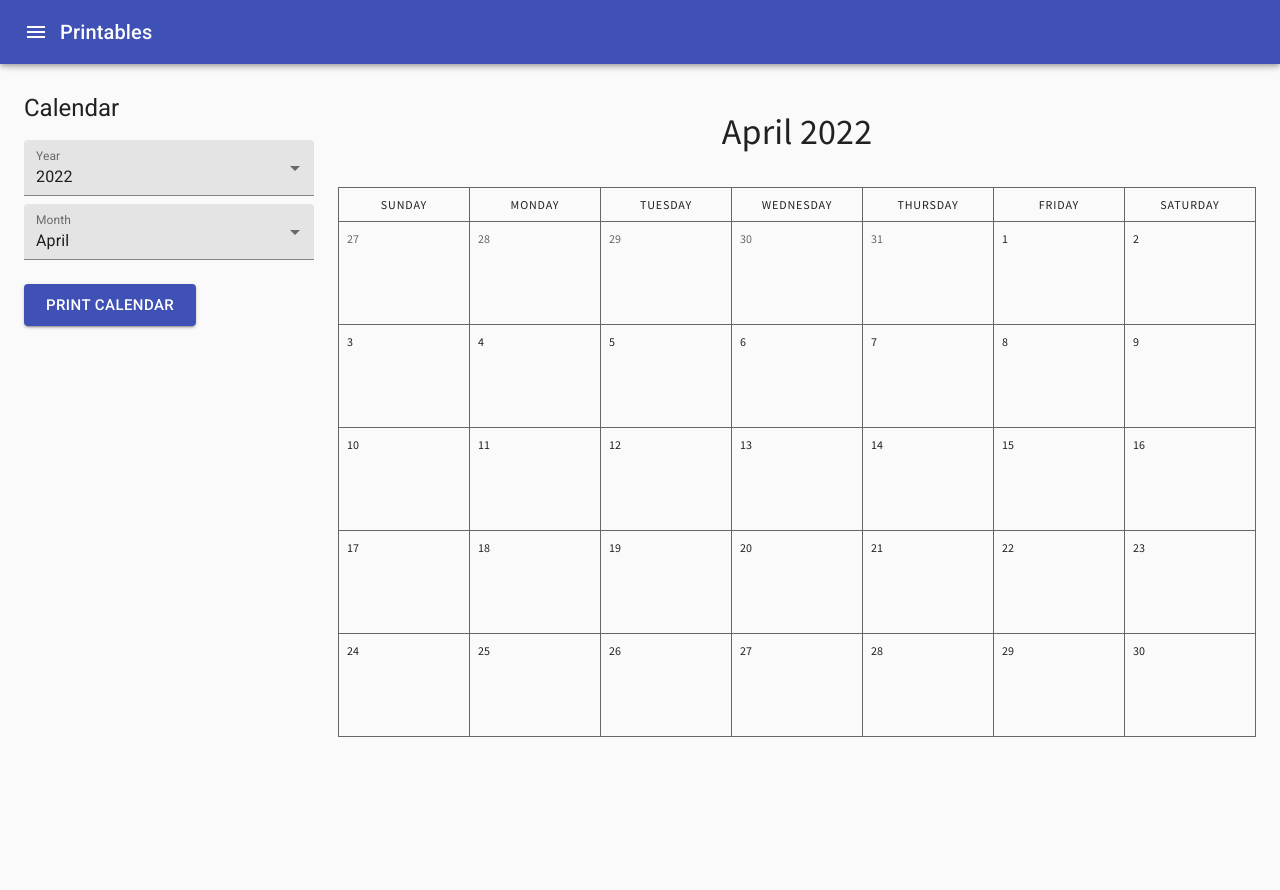
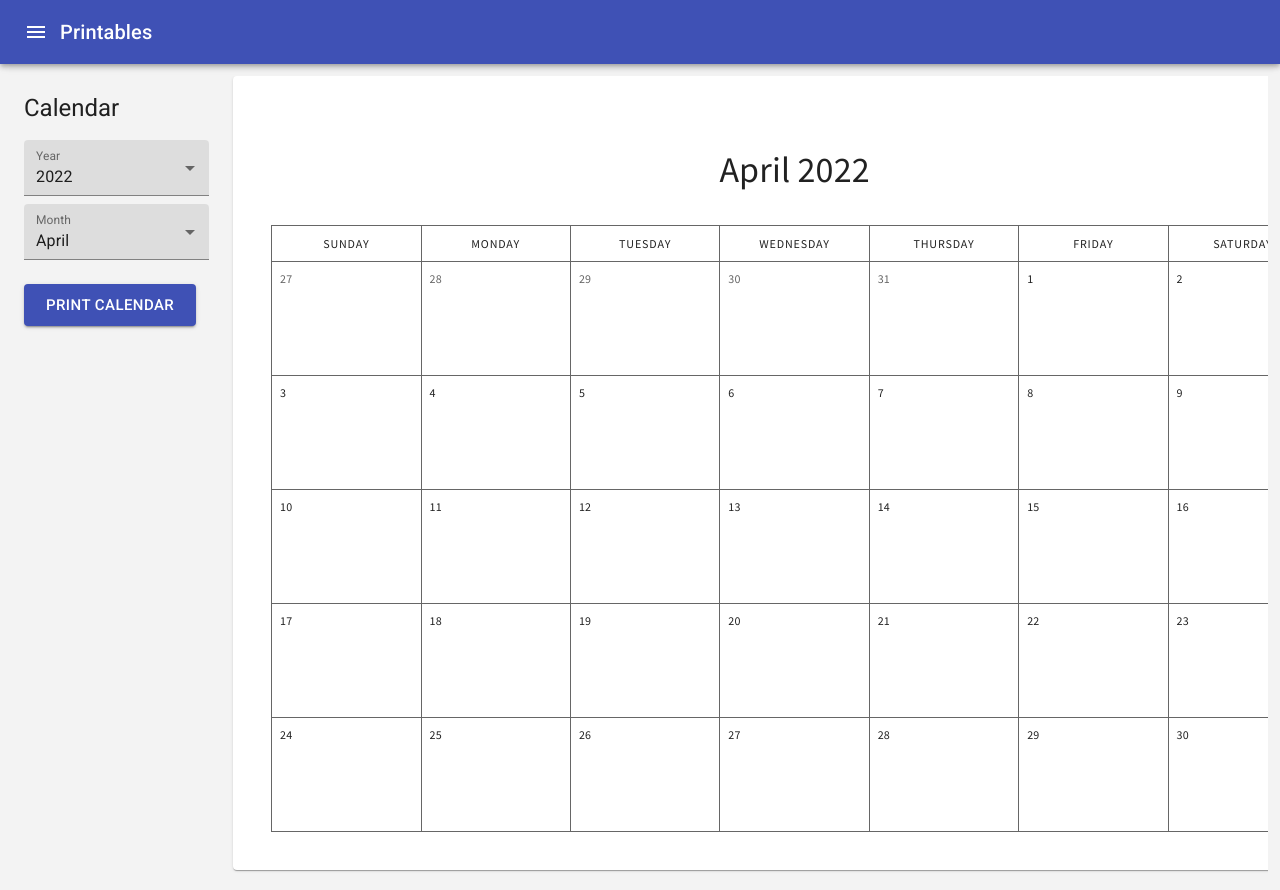
Before and after one commit to brainchild-projects/printables, a React (Create React App) app: page /calendar in a window 1280 px wide. Before the commit the page ends 800 px from the top, so only its background shows below. Built offline with nearby package versions, Linux system fonts and the light colour scheme.

Commit message:
feat: printing a calendar

```diff
--- a/src/components/App.tsx
+++ b/src/components/App.tsx
@@ -1,6 +1,6 @@
 import React from 'react';
 import { BrowserRouter as Router, Route } from 'react-router-dom';
-import { makeStyles } from '@material-ui/core';
+import { createMuiTheme, makeStyles, MuiThemeProvider } from '@material-ui/core';
 import CalendarPage from '../pages/calendar/CalendarPage';
 import MainPage from '../pages/main/MainPage';
 import BaseStyle from './BaseStyle';
@@ -19,19 +19,27 @@ const styles = makeStyles((theme) => ({
   },
 }));
 
+const theme = createMuiTheme({
+  palette: {
+    background: {
+      default: '#f3f3f3',
+    },
+  },
+});
+
 function App(): JSX.Element {
   const classes = styles();
   return (
-    <>
-      <Router basename={basePath}>
+    <Router basename={basePath}>
+      <MuiThemeProvider theme={theme}>
         <BaseStyle />
         <PrintablesAppBar />
-        <main className={classes.main}>
+        <main className={`${classes.main} print-ignore`}>
           <Route exact path="/" component={MainPage} />
           <Route exact path="/calendar" component={CalendarPage} />
         </main>
-      </Router>
-    </>
+      </MuiThemeProvider>
+    </Router>
   );
 }
 
--- a/src/components/PrintablesAppBar.tsx
+++ b/src/components/PrintablesAppBar.tsx
@@ -23,7 +23,7 @@ const styles = makeStyles(() => ({
 const PrintablesAppBar = (): JSX.Element => {
   const classes = styles();
   return (
-    <div className={classes.wrap}>
+    <div className={`${classes.wrap} no-print`}>
       <AppBar position="fixed">
         <Toolbar>
           <IconButton edge="start" color="inherit" aria-label="menu">
--- a/src/index.tsx
+++ b/src/index.tsx
@@ -3,6 +3,7 @@ import ReactDOM from 'react-dom';
 import App from './components/App';
 import * as serviceWorkerRegistration from './serviceWorkerRegistration';
 import reportWebVitals from './reportWebVitals';
+import './printing.css';
 
 ReactDOM.render(
   <React.StrictMode>
--- a/src/pages/calendar/CalendarPage.tsx
+++ b/src/pages/calendar/CalendarPage.tsx
@@ -1,10 +1,13 @@
-import React, { useState } from 'react';
+import React, {
+  useState,
+} from 'react';
 import {
   Typography, Grid, makeStyles,
 } from '@material-ui/core';
 import CustomizeCalendarForm from './CustomizeCalendarForm';
 import CalendarData from './CalendarData';
 import PreviewCalendar from './PreviewCalendar';
+import PaperPreview from './PaperPreview';
 
 const pageStyles = makeStyles((theme) => ({
   container: {
@@ -17,6 +20,16 @@ const pageStyles = makeStyles((theme) => ({
     },
   },
   column: {
+  },
+  main: {
+    overflow: 'auto',
+
+    '@media print': {
+      width: '100% !important',
+      maxWidth: 'none',
+      flexBasis: 'auto',
+      overflow: 'visible',
+    },
   },
   sideColumn: {
     paddingTop: theme.spacing(2),
@@ -31,6 +44,7 @@ const CalendarPage = (): JSX.Element => {
   }) as CalendarData);
   const onPrint = (data: CalendarData): void => {
     setCalendarData({ ...data });
+    window.print();
   };
   const onChange = (data: CalendarData): void => {
     setCalendarData({ ...data });
@@ -39,8 +53,8 @@ const CalendarPage = (): JSX.Element => {
   const classes = pageStyles();
 
   return (
-    <Grid container spacing={3} className={classes.container}>
-      <Grid item sm={3} className={classes.column}>
+    <Grid container spacing={3} className={`${classes.container} print-ignore`}>
+      <Grid item xs={3} sm={2} className={`${classes.column} no-print`}>
         <section aria-label="Customize Calendar" className={classes.sideColumn}>
           <Typography variant="h5" component="h1">Calendar</Typography>
           <CustomizeCalendarForm
@@ -50,9 +64,11 @@ const CalendarPage = (): JSX.Element => {
           />
         </section>
       </Grid>
-      <Grid item sm={9} className={classes.column}>
+      <Grid item xs={9} sm={10} className={`${classes.main} print-ignore`}>
         <section aria-label="Preview">
-          <PreviewCalendar calendarData={calendarData} />
+          <PaperPreview>
+            <PreviewCalendar calendarData={calendarData} />
+          </PaperPreview>
         </section>
       </Grid>
     </Grid>
--- /dev/null
+++ b/src/pages/calendar/PaperPreview.tsx
@@ -0,0 +1,91 @@
+import React, { ReactNode } from 'react';
+import { makeStyles, Paper } from '@material-ui/core';
+import { CSSProperties } from '@material-ui/core/styles/withStyles';
+
+const paperPreviewStyles = makeStyles(() => ({
+  paper: {
+    margin: '0 auto 20px',
+    position: 'relative',
+    overflow: 'hidden',
+
+    '@media print': {
+      borderRadius: 0,
+      boxShadow: 'none',
+      margin: 0,
+    },
+  },
+
+  content: {
+    boxSizing: 'border-box',
+    display: 'flex',
+    flexGrow: 1,
+    // position: 'absolute',
+    // top: 0,
+    // left: 0,
+    transformOrigin: 'top left',
+
+    '& > h1:first-child': {
+      marginTop: 0,
+    },
+  },
+}));
+
+interface PaperPreviewProps {
+  children: ReactNode;
+  margin?: string | number;
+  orientation?: string;
+  scale?: number;
+}
+
+function PaperPreview({
+  children, margin = '10mm', orientation = 'landscape', scale = 1,
+}: PaperPreviewProps): JSX.Element {
+  const classes = paperPreviewStyles();
+  const paperMargin = typeof margin === 'number' ? `${margin}mm` : margin;
+  const paperStyle: CSSProperties = orientation === 'landscape'
+    ? {
+      aspectRatio: '297 / 210',
+      width: '297mm',
+    }
+    : {
+      aspectRatio: '210 / 297',
+      width: '210mm',
+    };
+
+  if (scale !== 1) {
+    paperStyle.transform = `scale(${scale})`;
+  }
+
+  const contentStyles = orientation === 'landscape'
+    ? {
+      width: '297mm',
+      height: '210mm',
+    }
+    : {
+      width: '210mm',
+      height: '297mm',
+    };
+
+  return (
+    <Paper
+      id="printable-paper"
+      className={`printable-paper ${classes.paper}`}
+      style={paperStyle}
+    >
+      <div
+        className={`${classes.content} printable-paper-content`}
+        style={{ padding: paperMargin, ...contentStyles }}
+      >
+        {children}
+      </div>
+    </Paper>
+  );
+}
+
+PaperPreview.defaultProps = {
+  margin: '10mm',
+  orientation: 'landscape',
+  scale: 1,
+};
+
+export default PaperPreview;
--- a/src/pages/calendar/PreviewCalendar.tsx
+++ b/src/pages/calendar/PreviewCalendar.tsx
@@ -1,6 +1,6 @@
 /* eslint-disable react/no-array-index-key */
 import { Box, makeStyles } from '@material-ui/core';
-import React, { useEffect } from 'react';
+import React from 'react';
 
 import CalendarData from './CalendarData';
 import { DateNumber, getWeekDates } from './previewUtils';
@@ -25,14 +25,23 @@ const previewStyles = makeStyles((theme) => ({
   },
   wrap: {
     textAlign: 'center',
+    display: 'flex',
+    flexFlow: 'column',
+  },
+  contentWrap: {
+    flexGrow: 1,
   },
   calendar: {
     width: '100%',
     border: '1px solid #666',
     borderCollapse: 'collapse',
     tableLayout: 'fixed',
+    height: '100%',
   },
   headers: {
+    '& > tr': {
+      height: '36px',
+    },
     '& th': {
       textTransform: 'uppercase',
       fontWeight: 'normal',
@@ -84,35 +93,10 @@ function PreviewCalendar(props: PreviewCalendarProps): JSX.Element {
   const weeks = getWeekDates(referenceDate);
   const classes = previewStyles();
 
-  const calculateCellHeight = (): void => {
-    const body = document.querySelector('.calendar-body[aria-label="Dates"]') as HTMLElement;
-    const vHeight = Math.max(document.documentElement.clientHeight || 0, window.innerHeight || 0);
-    let y = 0;
-    let node = body;
-    while (node) {
-      y += node.offsetTop;
-      if (node.offsetParent === null) {
-        break;
-      } else {
-        node = node.offsetParent as HTMLElement;
-      }
-    }
-    const bodyHeight = vHeight - y - 64;
-    const cellHeight = bodyHeight / weeks.length;
-    body.querySelectorAll('td').forEach((cell) => {
-      // eslint-disable-next-line no-param-reassign
-      cell.style.height = `${Math.round(cellHeight)}px`;
-    });
-  };
-
-  useEffect(() => {
-    calculateCellHeight();
-  // eslint-disable-next-line react-hooks/exhaustive-deps
-  }, [weeks.length]);
-
   return (
     <Box className={classes.wrap}>
       <h1 className={classes.title}>{ dateFormat.format(referenceDate) }</h1>
+      <div className={classes.contentWrap}>
         <table className={classes.calendar}>
           <thead className={classes.headers}>
             <tr>
@@ -135,6 +119,7 @@ function PreviewCalendar(props: PreviewCalendarProps): JSX.Element {
             }
           </tbody>
         </table>
+      </div>
     </Box>
   );
 }
--- /dev/null
+++ b/src/printing.css
@@ -0,0 +1,20 @@
+@page {
+  margin: 0;
+}
+
+@media print {
+  .no-print {
+    display: none;
+  }
+
+  .print-ignore {
+    margin: 0 !important;
+    padding: 0 !important;
+    overflow: visible;
+  }
+
+  .printable-paper {
+    margin: 0 auto;
+    display: auto;
+  }
+}
```
Also changed, not shown: 1 other file (tests, documents, lock files or other folders). Lines whose indentation alone changed are shown as unchanged.
